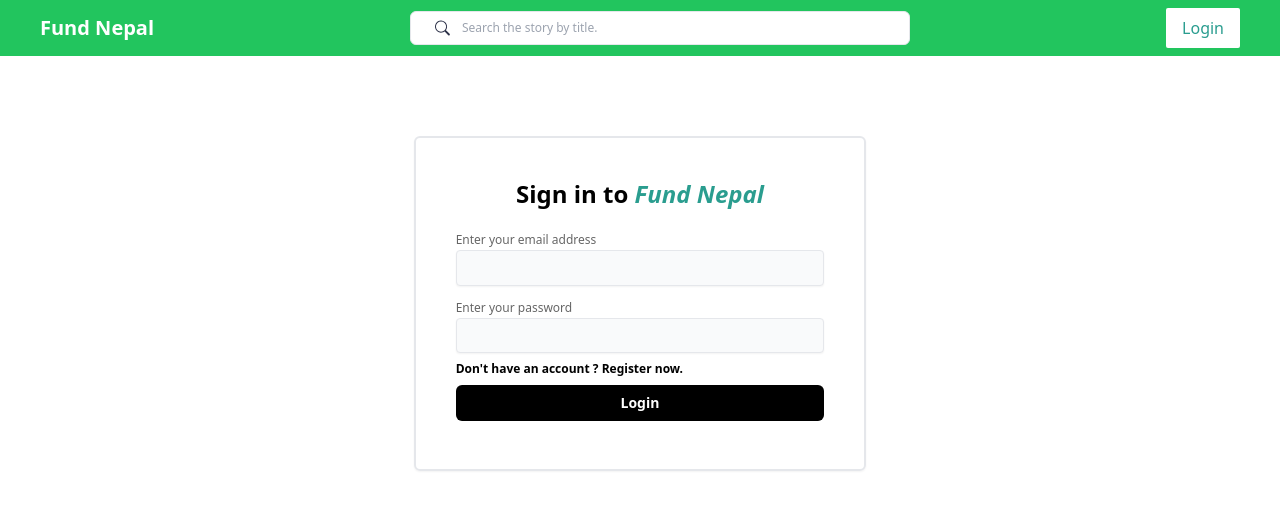
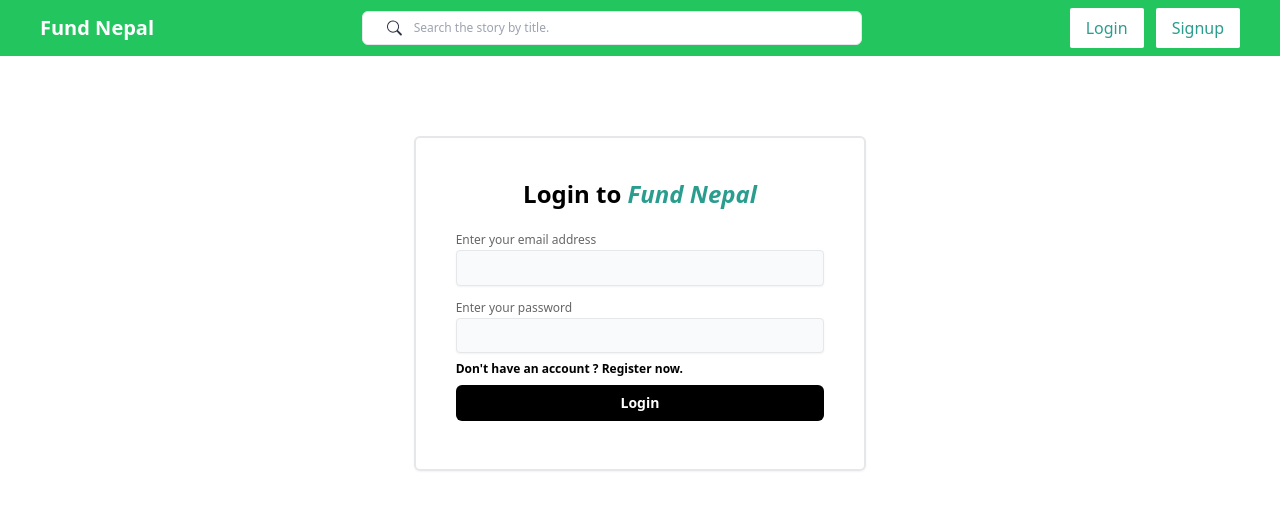
Before and after one commit to debuggers-pu/Fund-Nepal, a React (Create React App) app in the folder client/: page /auth/login in a window 1280 px wide. Shown: the top 510 px of the page. Built offline with nearby package versions, Linux system fonts and the light colour scheme.

Commit message:
minor tweeks

```diff
--- a/client/src/components/Login.jsx
+++ b/client/src/components/Login.jsx
@@ -3,15 +3,15 @@ import InputField from "./shared/Inputfield";
 import toast from "react-hot-toast";
 import { NavLink, useNavigate } from "react-router-dom";
 import { login } from "../axios";
-import { useDispatch } from "react-redux"
+import { useDispatch } from "react-redux";
 import { setAuthenticated, setUser } from "../redux/slices/authSlice";
 
 const Login = ({ onClick }) => {
 	const [email, setEmail] = useState("");
 	const [password, setPassword] = useState("");
 	const dispatch = useDispatch();
-  const navigate = useNavigate()
-  const onLogin = async (e) => {
+	const navigate = useNavigate();
+	const onLogin = async e => {
 		e.preventDefault();
 		try {
 			if (email !== "" && password !== "") {
@@ -20,7 +20,7 @@ const Login = ({ onClick }) => {
 					toast.success(res.data.message);
 					dispatch(setAuthenticated(true));
 					dispatch(setUser(res.data));
-          navigate("/")
+					navigate("/");
 				}
 			} else {
 				toast.error("Please fill all the fields");
@@ -34,20 +34,19 @@ const Login = ({ onClick }) => {
 		<div className="flex justify-center items-center">
 			<div className="m-auto p-10 mt-20 border-2 shadow-sm rounded-md">
 				<h1 className="font-bold text-2xl mb-4 text-center">
-          Sign in to{" "}
-          <span className="text-primaryColor italic">Fund Nepal</span>
+					Login to <span className="text-primaryColor italic">Fund Nepal</span>
 				</h1>
 				<InputField
 					placeholder={"Enter your email address"}
 					name="email"
 					type="email"
-          onChange={(e) => setEmail(e.target.value)}
+					onChange={e => setEmail(e.target.value)}
 				/>
 				<InputField
 					placeholder={"Enter your password"}
 					name="password"
 					type={"password"}
-          onChange={(e) => setPassword(e.target.value)}
+					onChange={e => setPassword(e.target.value)}
 				/>
 
 				<NavLink to="/auth/signup">
--- a/client/src/components/Navbar.jsx
+++ b/client/src/components/Navbar.jsx
@@ -1,18 +1,29 @@
-import React from 'react'
-import { NavLink } from 'react-router-dom'
-import Searchbox from './shared/Searchbox'
-
+import React from "react";
+import { NavLink } from "react-router-dom";
+import Searchbox from "./shared/Searchbox";
 
 const Navbar = () => {
-  return (
-    <div className='flex justify-between items-center bg-green-500 text-white py-2 px-10 '>
-        <h1 className='font-bold text-xl '>Fund Nepal</h1>
-        <Searchbox/>
-       <NavLink to='/auth/login'>
-       <button className='px-4 py-2 bg-white text-primaryColor hover:opacity-75 rounded-sm border-none'>Login</button>
-       </NavLink>
-    </div>
-  )
-}
+	return (
+		<div className="flex justify-between items-center bg-green-500 text-white py-2 px-10 ">
+			<NavLink to="/">
+				<h1 className="font-bold text-xl ">Fund Nepal</h1>
+			</NavLink>
 
-export default Navbar
+			<Searchbox />
+			<div className="space-x-3">
+				<NavLink to="/auth/login">
+					<button className="px-4 py-2 bg-white text-primaryColor hover:opacity-75 rounded-sm border-none">
+						Login
+					</button>
+				</NavLink>
+				<NavLink to="/auth/signup">
+					<button className="px-4 py-2 bg-white text-primaryColor hover:opacity-75 rounded-sm border-none">
+						Signup
+					</button>
+				</NavLink>
+			</div>
+		</div>
+	);
+};
+
+export default Navbar;
```
Lines whose indentation alone changed are shown as unchanged.
